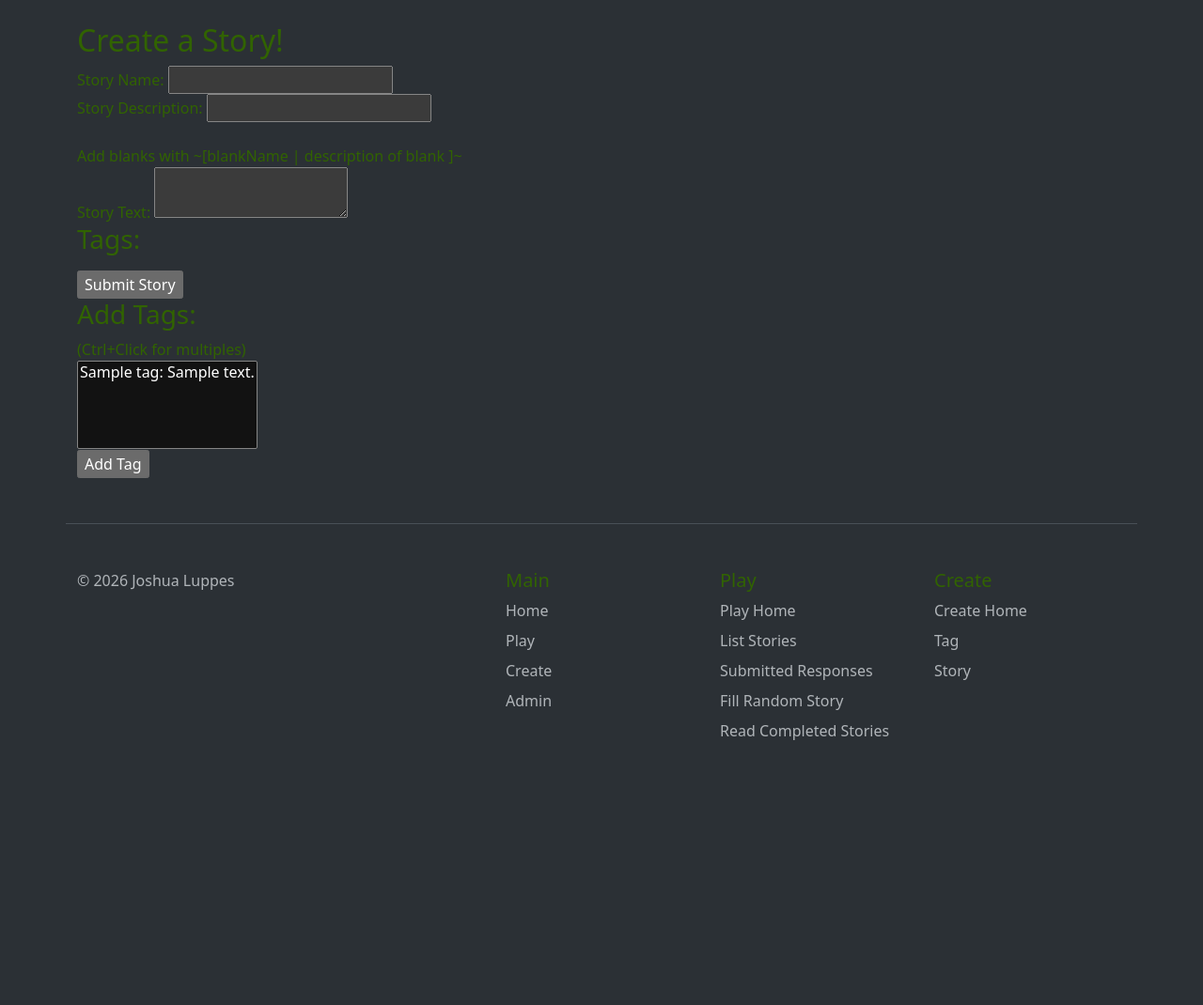
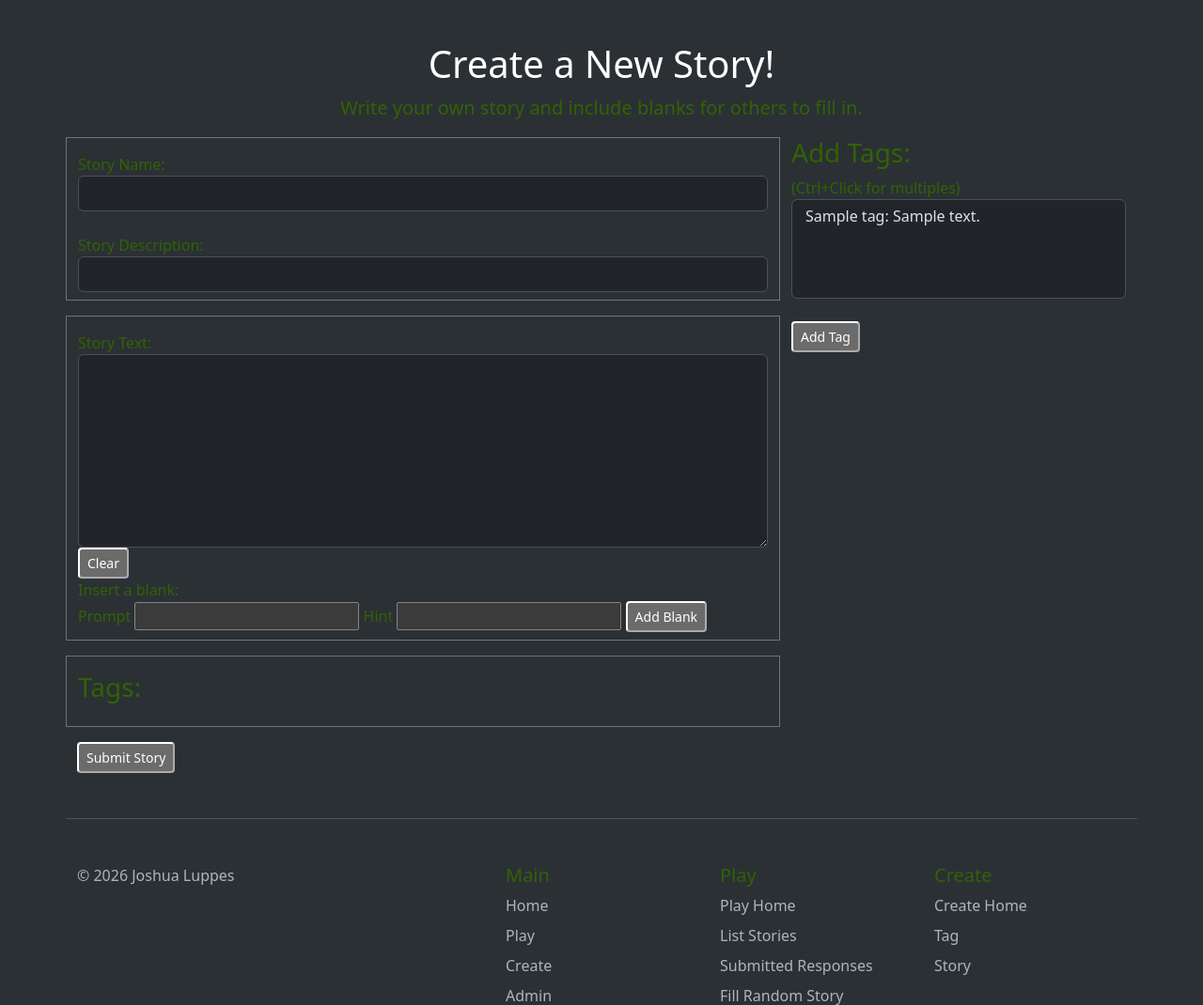
Before and after one commit to JLuppes/MaddestLibber, a Flask app: page /create/story in a window 1280 px wide. Shown: the part 73-1143 px from the top of the page at 94% size. Before the commit the page ends 861 px from the top, so only its background shows below. Run offline with Flask 3, Linux system fonts and the light colour scheme; tables that the repository leaves empty hold one stand-in row (values such as "Sample post").

Commit message:
Add fields to add new blanks to stories

```diff
--- a/blueprints/create/templates/create_story.html
+++ b/blueprints/create/templates/create_story.html
@@ -1,45 +1,116 @@
-{% extends 'base.html' %}
-{% block title %}{{super()}} - Create Story{%endblock%}
-{% block content %}
+{% extends 'base.html' %} {% block title %}{{super()}} - Create
+Story{%endblock%} {% block content %}
 
+<div class="py-2 text-center">
+  <div class="container mt-1">
+    <div class="p-2 text-center bg-body-tertiary rounded-3">
+      <h1 class="text-body-emphasis">Create a New Story!</h1>
+      <p class="lead">
+        Write your own story and include blanks for others to fill in.
+      </p>
+    </div>
+  </div>
+</div>
+<div class="row justify-content-center">
+  <div class="col-8">
     <form method="POST" action="{{url_for('create.newStory')}}">
-  <h2>Create a Story!</h2>
+      {{ newStoryForm.csrf_token }}
 
-  {{ newStoryForm.csrf_token }}
-  {{ newStoryForm.name.label }}: {{newStoryForm.name(size=20) }}
+      <div class="row border border-secondary mb-3 pb-2">
+        <div class="gy-3">
+          {{ newStoryForm.name.label(class="form-label") }}:
+          {{newStoryForm.name(size=20, class="form-control") }}
           <br />
-  {{ newStoryForm.description.label }}: {{ newStoryForm.description(size=20) }}
-  <br />
-  <br />
-  <p>Add blanks with ~[blankName | description of blank ]~</p>
-  {{ newStoryForm.text.label}}: {{newStoryForm.text(size=100)}}
-  <br />
+          {{ newStoryForm.description.label(class="form-label") }}: {{
+          newStoryForm.description(size=20, class="form-control") }}
+        </div>
+      </div>
 
+      <div class="row border border-secondary mb-3 pb-2">
+        <div class="gy-3">
+          {{ newStoryForm.text.label(class="form-label")}}:
+          {{newStoryForm.text(id="story-text-box", rows=8,
+          class="form-control")}}
+          <button class="form-control-sm" onclick="clearStory(event)">
+            Clear
+          </button>
+
+          <p>Insert a blank:</p>
+          <div>
+            <label for="newBlankName">Prompt</label>
+            <input type="text" name="newBlankName" id="newBlankName" />
+            <label for="newBlankHint">Hint</label>
+            <input type="text" name="newBlankHint" id="newBlankHint" />
+            <button onclick="handleBlank(event)" class="form-control-sm">
+              Add Blank
+            </button>
+          </div>
+        </div>
+      </div>
+      <div class="row border border-secondary mb-3 pb-2">
+        <div class="gy-3">
           <h3>Tags:</h3>
           <ul id="storyTagList"></ul>
 
           <input type="hidden" id="tagList" name="tagList" value="" />
+        </div>
+      </div>
 
-  <input class="submit" type="submit" value="Submit Story" />
+      <input
+        class="form-control-sm"
+        class="submit"
+        type="submit"
+        value="Submit Story"
+      />
     </form>
-
+  </div>
+  <div class="col-4">
     <form id="tagAdditionForm" action="#">
       <h3>Add Tags:</h3>
       <p>(Ctrl+Click for multiples)</p>
-  <select name="tags" id="tags" multiple>
+      <select name="tags" id="tags" multiple class="form-control">
         {% for tag in tags %}
         <option id="tagOption-{{tag.id}}" value="{{tag.id}}">
-      <span class="tagName">{{tag.name}}</span>: <span class="tagDesc">{{tag.description}}</span>
+          <span class="tagName">{{tag.name}}</span>:
+          <span class="tagDesc">{{tag.description}}</span>
         </option>
         {% endfor %}
       </select>
       <br />
-  <input type="submit" onclick="handleNewTagForm(event)" value="Add Tag" />
+      <input
+        class="form-control-sm"
+        type="submit"
+        onclick="handleNewTagForm(event)"
+        value="Add Tag"
+      />
     </form>
-{% endblock %}
+  </div>
+</div>
+{% endblock %} {% block scripts %} {{super()}}
+<script>
+  const newBlankName = document.getElementById("newBlankName");
+  const newBlankHint = document.getElementById("newBlankHint");
+  const newStoryBox = document.getElementById("story-text-box");
 
-{% block scripts %}
-{{super()}}
+  function clearStory(event) {
+    event.preventDefault();
+
+    newStoryBox.value = "";
+  }
+  function handleBlank(event) {
+    event.preventDefault();
+    const newName = newBlankName.value;
+    const newHint = newBlankHint.value;
+
+    const secondHalf = newHint ? "|" + newHint : "";
+
+    newStoryBox.value += `~[${newName}${secondHalf}]~`;
+
+    newBlankName.value = "";
+    newBlankHint.value = "";
+  }
+</script>
+
 <script>
   const storyTagList = document.getElementById("storyTagList");
   const addTagForm = document.getElementById("tagAdditionForm");
```
Lines whose indentation alone changed are shown as unchanged.
